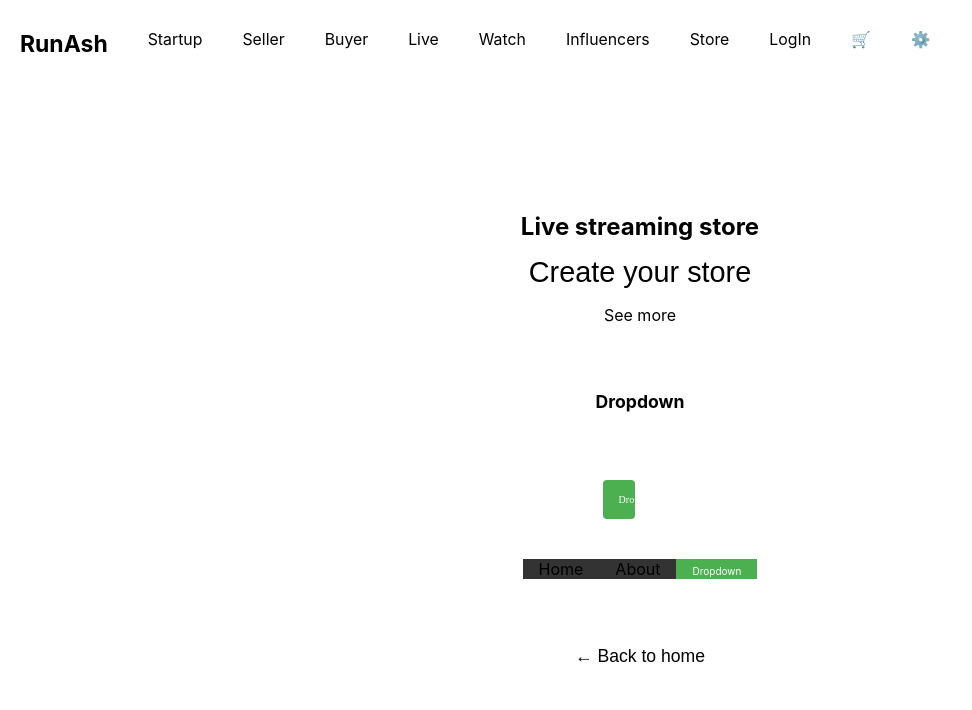
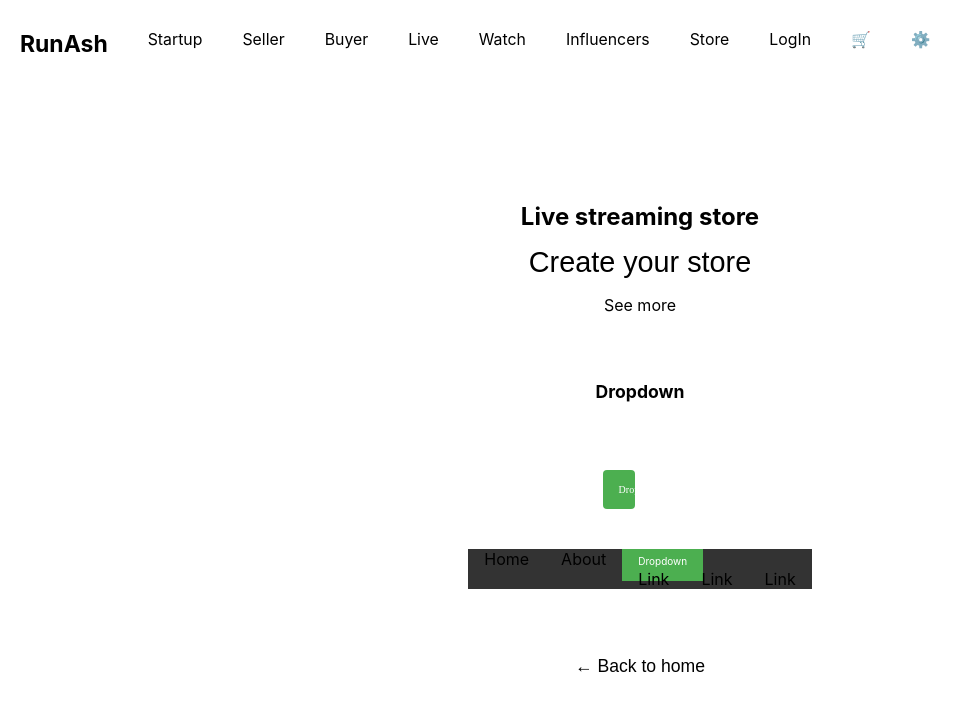
Before and after one commit to rammurmu/next, a Next.js app: page /store in a window 1280 px wide. Shown: the top 710 px of the page, without its empty margins (0-972 px from the left). Built offline with nearby package versions, Linux system fonts and the light colour scheme.

Commit message:
Update store.js

```diff
--- a/pages/store.js
+++ b/pages/store.js
@@ -34,10 +34,10 @@ export default function Store() {
           <li1><a href="#news">About</a></li1>
           <li1 className="dropdown">
              <a href="" className="dropbtn">Dropdown</a>
-       <div className="dropdown-content">
-            <a href="#">Link 1</a>
-            <a href="#">Link 2</a>
-            <a href="#">Link 3</a>
+       <div className="dropdownContent">
+            <a href="#">Link</a>
+            <a href="#">Link</a>
+            <a href="#">Link</a>
        </div>
        </li1>
        </ul1>
```
